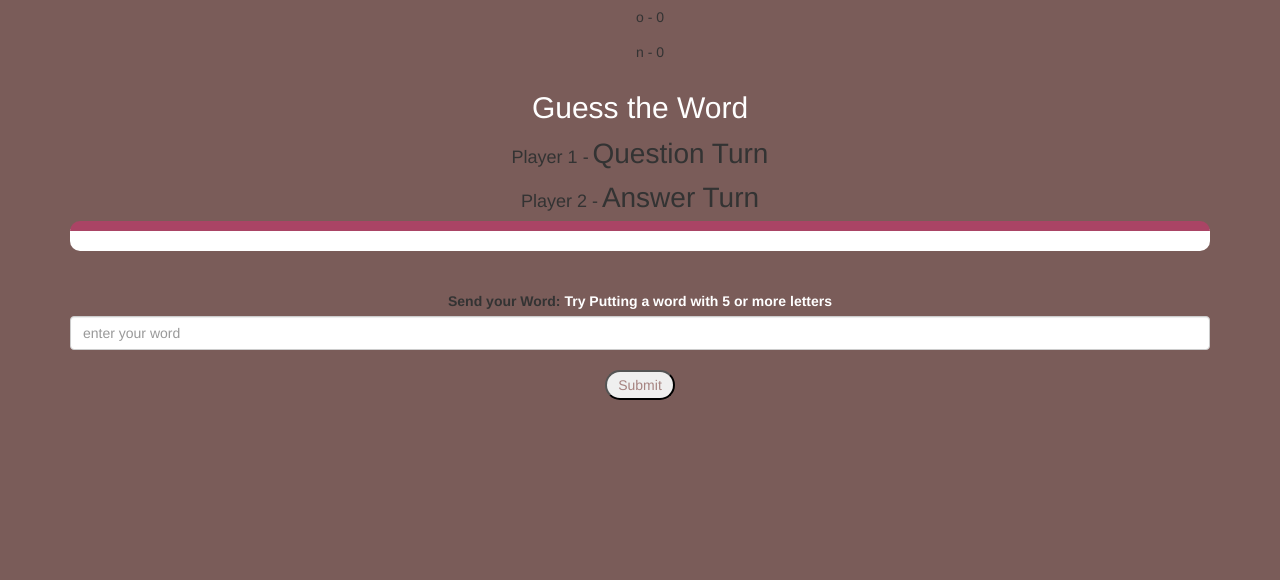
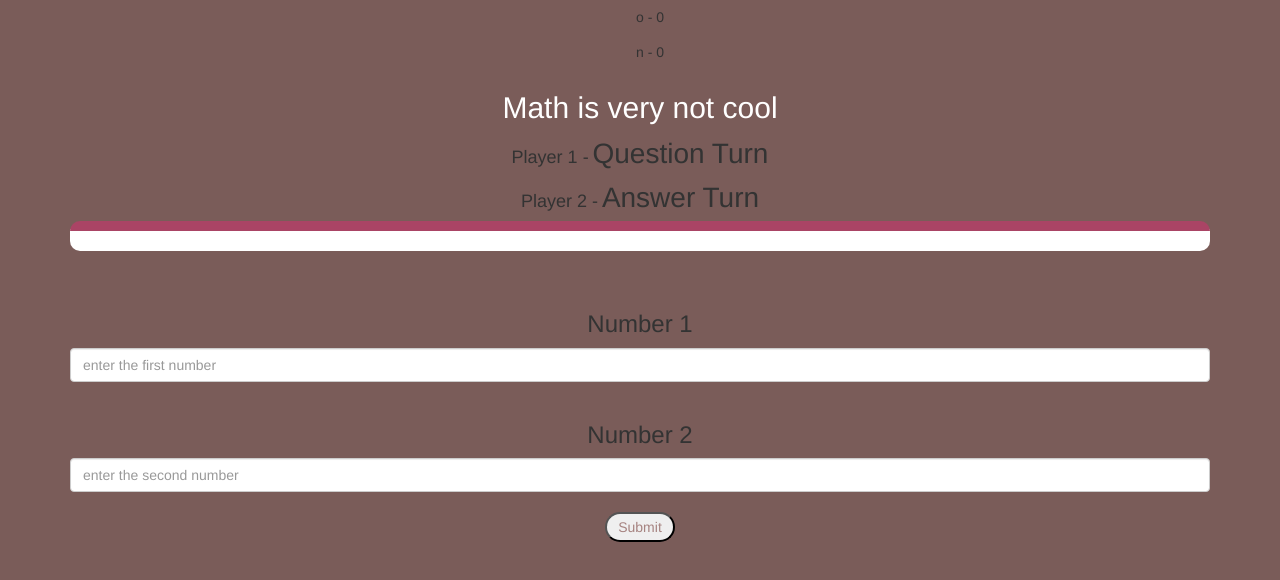
Before and after one commit to NPC-Bl00d1/I-dont-like-math-2.0, a plain HTML site: page Page.html in a window 1280 px wide. Drawn offline with nearby package versions, Linux system fonts and the light colour scheme.

Commit message:
Add files via upload

```diff
--- a/Page.html
+++ b/Page.html
@@ -23,7 +23,7 @@
 
 <div class="container">
 <center>
-<h2 style="color: white;">Guess the Word</h2>
+<h2 style="color: white;">Math is very not cool</h2>
 
 
 <h4 id="player1">Player 1 - </h4>
@@ -41,9 +41,14 @@
 <br>
 <br>
 
-<label>Send your Word: <b style="color:white;">Try Putting a word with 5 or more letters</b></label>
 
-<input type="text" id="wordworld" placeholder="enter your word" class="form-control">
+<h3>Number 1</h3>
+<input type="text" id="number1" placeholder="enter the first number" class="form-control">
+<br>
+
+
+<h3>Number 2</h3>
+<input type="text" id="number2" placeholder="enter the second number" class="form-control">
 <br>
 
 <button onclick="send()">Submit</button>
```
